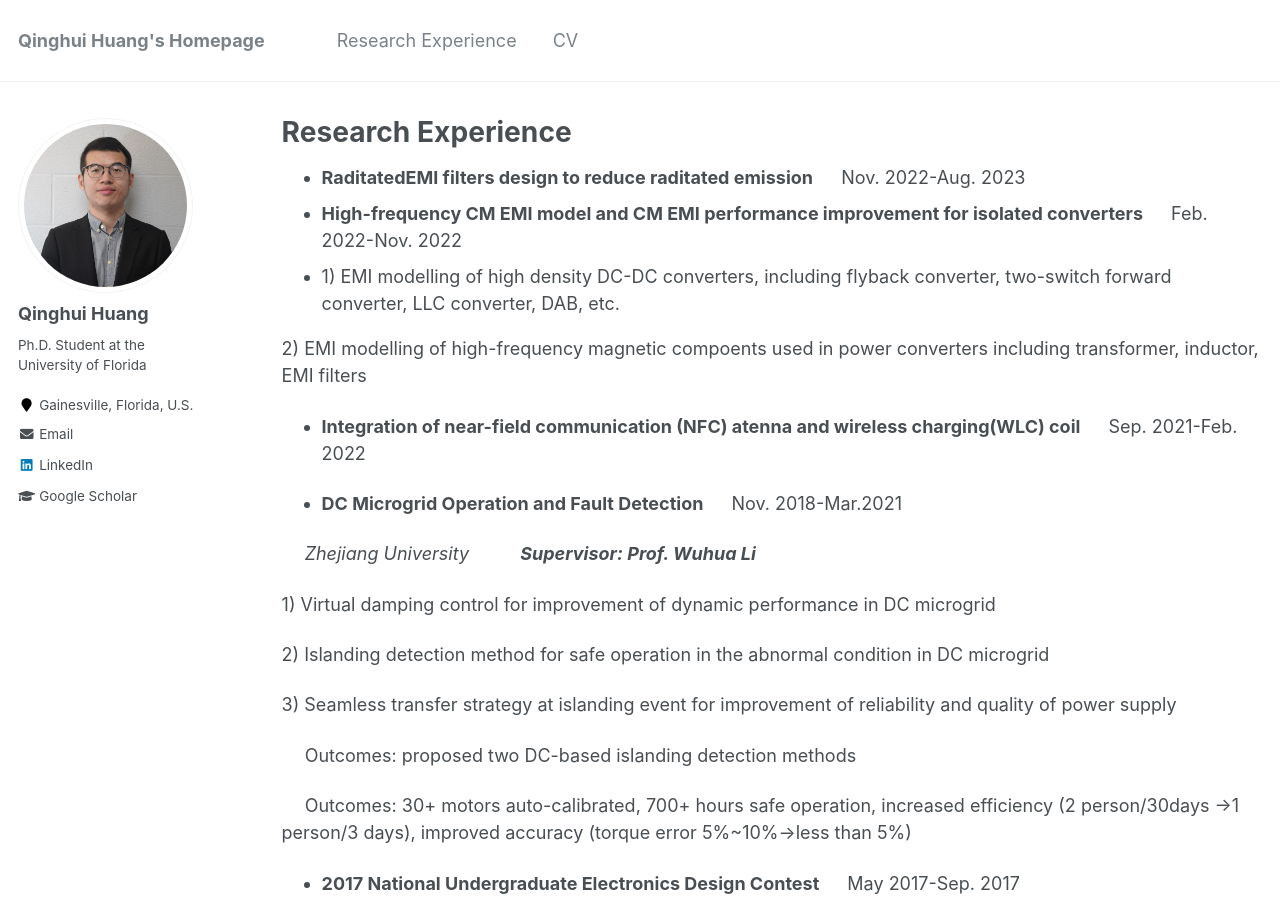
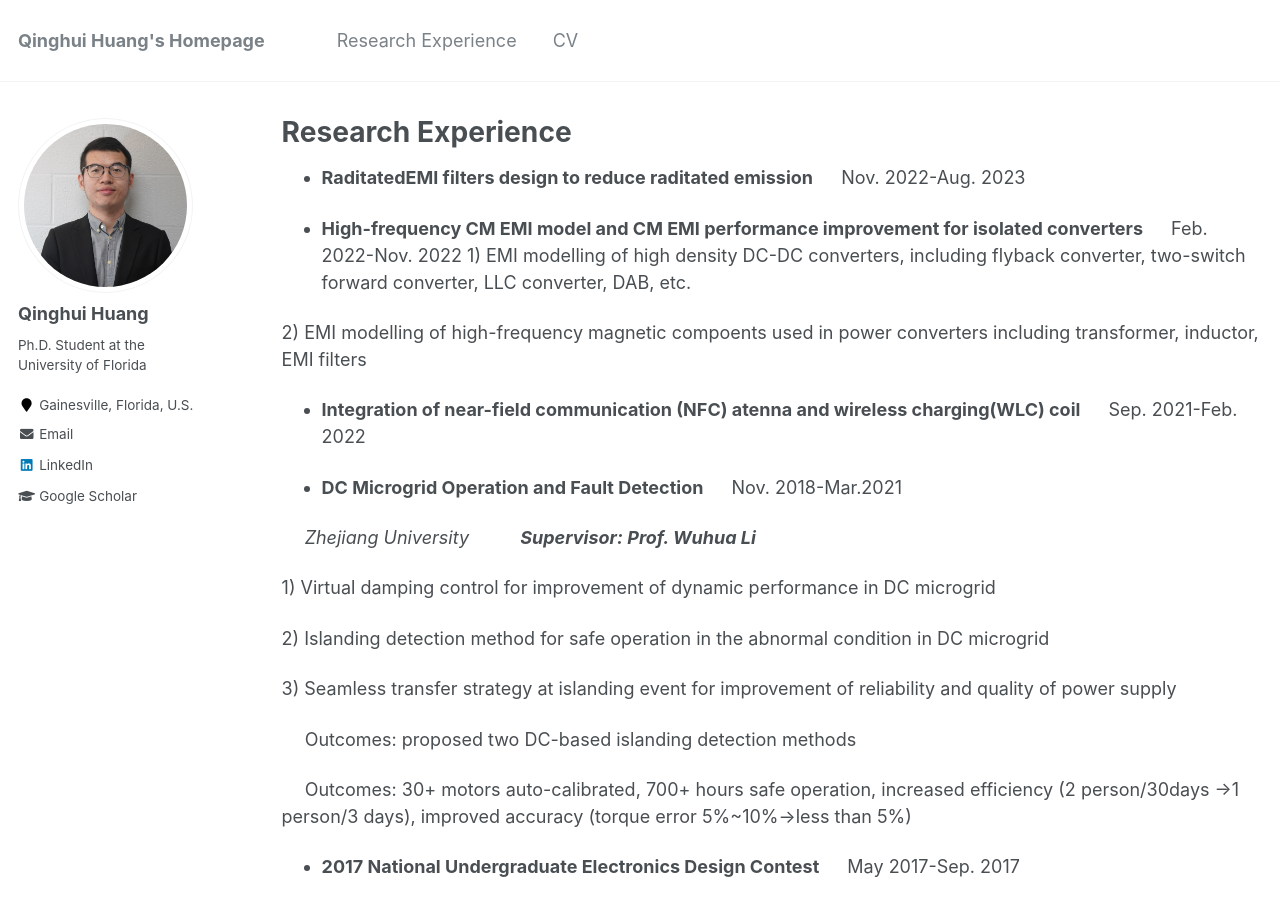
Before and after one commit to slionnnnnn/yanwenlai, a Jekyll site: the page built from _pages/publications.md, in a window 1280 px wide and 900 px high. Built offline with Jekyll 4.4.1, drawn with Linux system fonts in a browser that asks for light colours.

```diff
--- a/_pages/publications.md
+++ b/_pages/publications.md
@@ -16,8 +16,9 @@ author_profile: true
 {% endfor %}
 
 *  **RaditatedEMI filters design to reduce raditated emission**  &emsp;      Nov. 2022-Aug. 2023
+
 *  **High-frequency CM EMI model and CM EMI performance improvement for isolated converters**  &emsp;  Feb. 2022-Nov. 2022
-*  1)	EMI modelling of high density DC-DC converters, including flyback converter, two-switch forward converter, LLC converter, DAB, etc.
+1)	EMI modelling of high density DC-DC converters, including flyback converter, two-switch forward converter, LLC converter, DAB, etc.
 
 2)	EMI modelling of high-frequency magnetic compoents used in power converters including transformer, inductor, EMI filters
 
```
